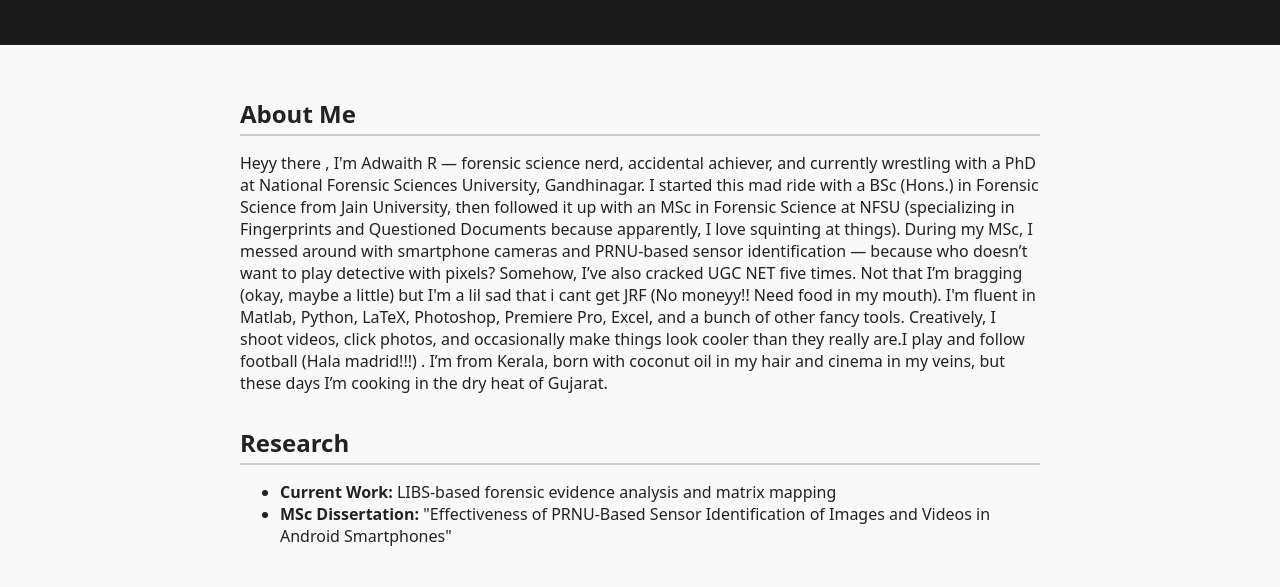
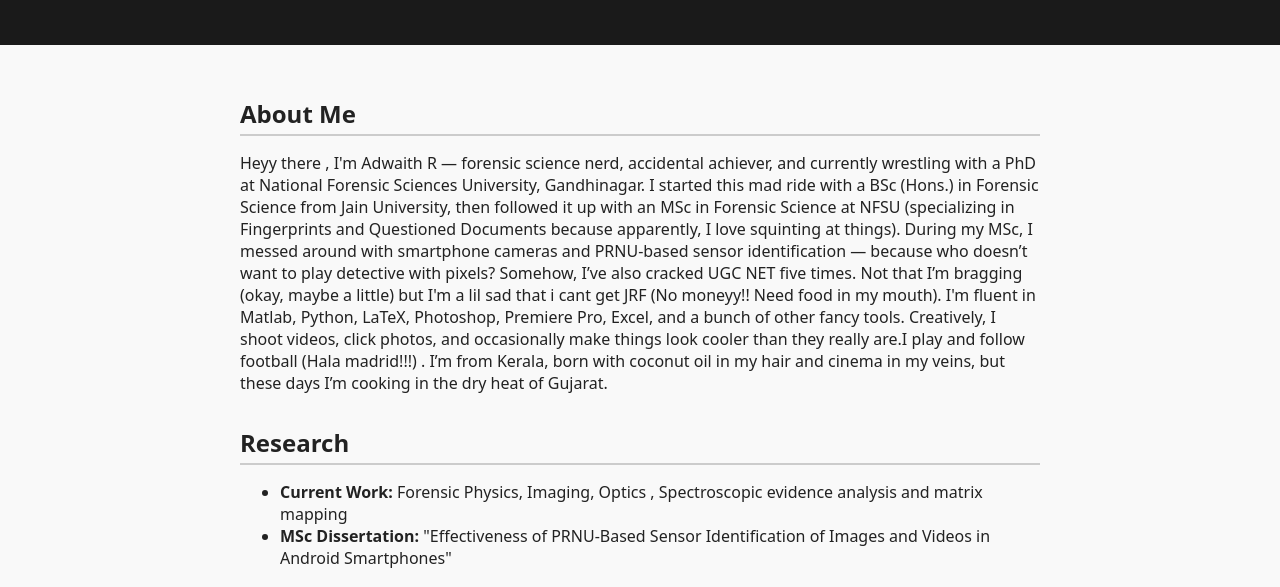
Before and after one commit to adwaithrforensic/portfolio, a plain HTML site: page index.html in a window 1280 px wide. Shown: the part 137-724 px from the top of the page. Drawn offline with Linux system fonts and the light colour scheme.

Commit message:
Update index.html

```diff
--- a/index.html
+++ b/index.html
@@ -65,7 +65,7 @@ Creatively, I shoot videos, click photos, and occasionally make things look cool
     <section>
       <h2 class="section-title">Research</h2>
       <ul>
-        <li><strong>Current Work:</strong> LIBS-based forensic evidence analysis and matrix mapping</li>
+        <li><strong>Current Work:</strong> Forensic Physics, Imaging, Optics , Spectroscopic evidence analysis and matrix mapping</li>
         <li><strong>MSc Dissertation:</strong> "Effectiveness of PRNU-Based Sensor Identification of Images and Videos in Android Smartphones"</li>
       </ul>
     </section>
```
